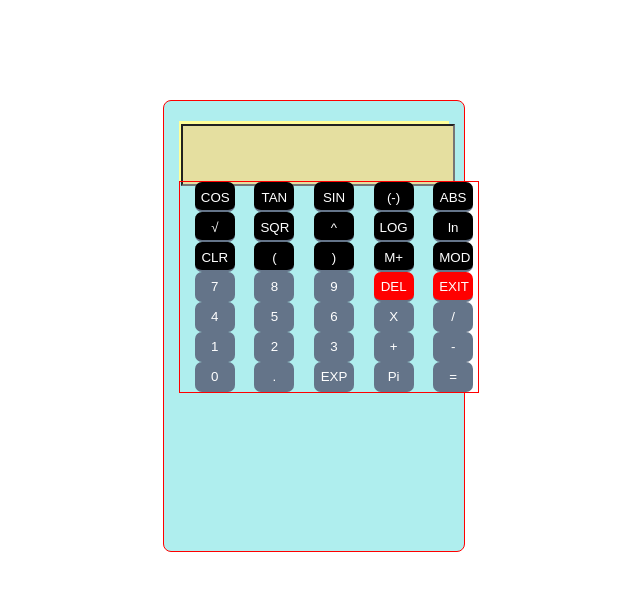
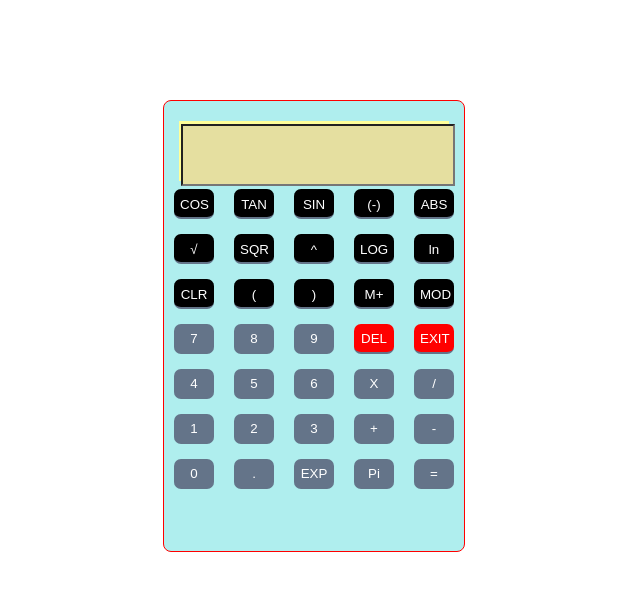
Before and after one commit to Oyelowo/react_scientific_calculator, a React (Create React App) app: page / in a window 1280 px wide. Shown: the top 590 px of the page, without its empty margins (349-989 px from the left). Built offline with nearby package versions, Linux system fonts and the light colour scheme.

Commit message:
calculator styled

```diff
--- a/src/containers/calculatorContainer/calculatorContainer.css
+++ b/src/containers/calculatorContainer/calculatorContainer.css
@@ -32,17 +32,11 @@
 
 #buttons {
     position: relative;
-    top: 20px;
-    left: 15px;
-    /* width: 250px; */
+    top: 28px;
+    /* left: 15px; */
     display: grid;
     grid-template-columns: repeat(5, 1fr);
-    /* grid-gap: 20px; */
-    /* margin: auto; */
-    /* margin-top: 20vh; */
-    justify-items: center;
-    border: 1px solid red;
-    box-sizing: border-box;
+    grid-row-gap: 15px;
 }
 
 .button {
@@ -72,9 +66,3 @@
     background-color: red;
     border-bottom: 2px solid #647489;
 }
-
-.calculatorInput {
-    /* padding: 5px;
-    height: 28px; */
-    /* width: 40px; */
-}
```
